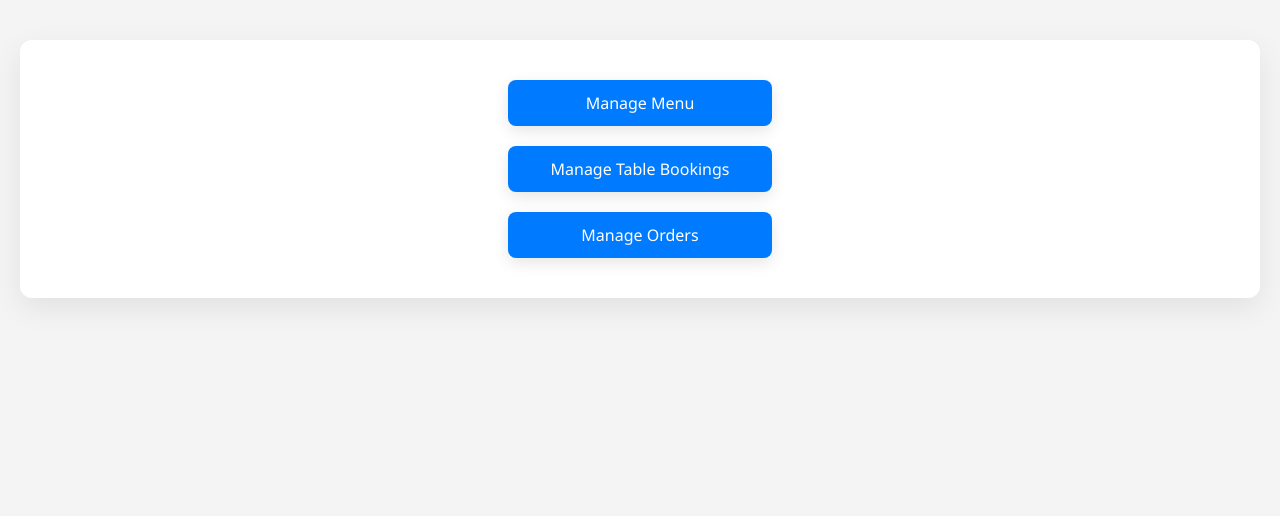
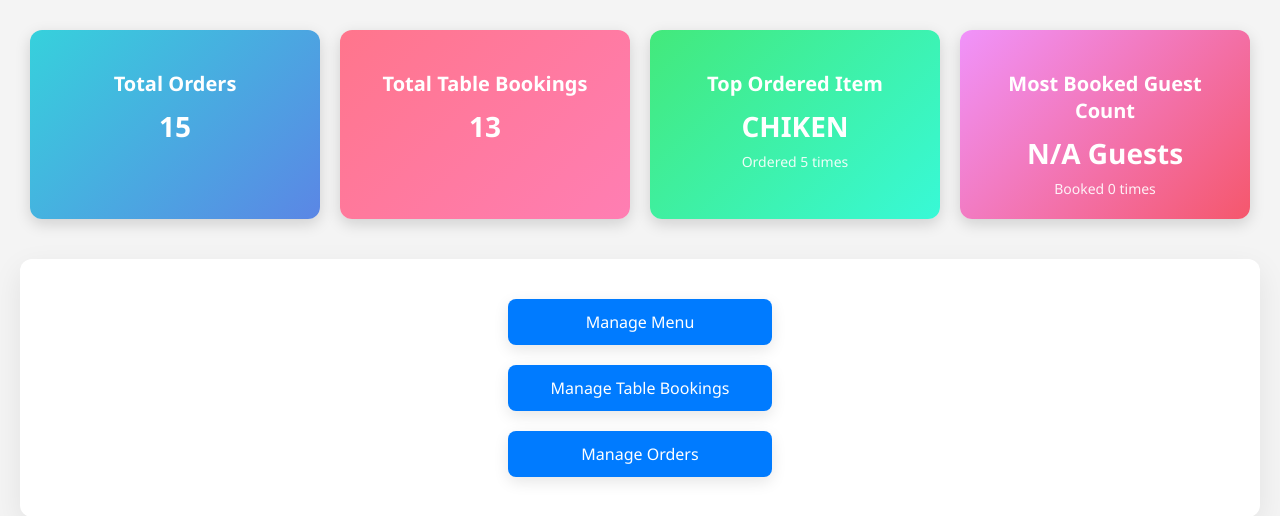
Before and after one commit to AlamNawazSha/NIMS_PROGECT, a PHP site: page /admin_dashboard.php in a window 1280 px wide. Shown: the part 62-578 px from the top of the page. Run offline with PHP 8.4, Linux system fonts and the light colour scheme; a user stored in the database is signed in; data comes from the database, SQL or seed files in the repository.

Commit message:
ADD the Anlays cart section in admin dashboard php

```diff
--- a/admin_dashboard.php
+++ b/admin_dashboard.php
@@ -12,6 +12,57 @@ header("Cache-Control: no-cache, no-store, must-revalidate");
 header("Pragma: no-cache");
 header("Expires: 0");
 ?>
+
+<!-- Analys -->
+
+<?php
+include 'config.php';
+
+// Total Orders
+$totalOrdersStmt = $pdo->prepare("SELECT COUNT(*) as total FROM orders");
+$totalOrdersStmt->execute();
+$totalOrders = $totalOrdersStmt->fetch(PDO::FETCH_ASSOC)['total'];
+
+// Total Table Bookings
+$totalBookingsStmt = $pdo->prepare("SELECT COUNT(*) as total FROM table_bookings");
+$totalBookingsStmt->execute();
+$totalBookings = $totalBookingsStmt->fetch(PDO::FETCH_ASSOC)['total'];
+
+// Most Frequently Ordered Item
+$topItemStmt = $pdo->prepare("
+    SELECT item_name, COUNT(*) AS item_count
+    FROM order_items
+    GROUP BY item_name
+    ORDER BY item_count DESC
+    LIMIT 1
+");
+$topItemStmt->execute();
+$topItem = $topItemStmt->fetch(PDO::FETCH_ASSOC);
+
+$topGuestsStmt = $pdo->prepare("
+    SELECT guests, COUNT(*) AS guest_count
+    FROM table_bookings
+    WHERE MONTH(date) = MONTH(CURRENT_DATE())
+      AND YEAR(date) = YEAR(CURRENT_DATE())
+      AND status = 'Confirmed'
+    GROUP BY guests
+    ORDER BY guest_count DESC
+    LIMIT 1
+");
+
+$topGuest = ['guests' => 'N/A', 'guest_count' => 0]; // default
+
+if ($topGuestsStmt->execute()) {
+    $result = $topGuestsStmt->fetch(PDO::FETCH_ASSOC);
+    if ($result) {
+        $topGuest = $result;
+    }
+}
+
+
+?>
+
+
 <!DOCTYPE html>
 <html lang="en">
 <head>
@@ -117,9 +168,70 @@ header("Expires: 0");
                 transform: translateY(0);
             }
         }
+
+/* Analys */
+
+.dashboard-cards {
+  display: grid;
+  grid-template-columns: repeat(auto-fit, minmax(250px, 1fr));
+  gap: 20px;
+  margin: 30px;
+}
+
+.card {
+  padding: 20px;
+  color: #fff;
+  border-radius: 12px;
+  box-shadow: 0 5px 15px rgba(0,0,0,0.15);
+  transition: 0.3s ease;
+  text-align: center;
+}
+
+.card:hover {
+  transform: translateY(-5px);
+}
+
+.total-orders {
+  background: linear-gradient(135deg, #36D1DC, #5B86E5);
+}
+
+.total-bookings {
+  background: linear-gradient(135deg, #ff758c, #ff7eb3);
+}
+
+.top-item {
+  background: linear-gradient(135deg, #43e97b, #38f9d7);
+}
+
+.top-guests {
+  background: linear-gradient(135deg, #f093fb, #f5576c);
+}
+
+.card h3 {
+  font-size: 20px;
+  margin-bottom: 10px;
+  font-weight: 600;
+}
+
+.card p {
+  font-size: 28px;
+  font-weight: bold;
+  margin: 5px 0;
+}
+
+.card small {
+  font-size: 14px;
+  opacity: 0.9;
+}
+
+
+
     </style>
 </head>
 <body>
+
+
+
 
     <div class="navbar">
         <h1>🍽️ Admin Dashboard</h1>
@@ -131,6 +243,36 @@ header("Expires: 0");
             <a href="admin_logout.php" class="logout">Logout</a>
         </div>
     </div>
+
+    <div class="dashboard-cards">
+  <!-- Total Orders -->
+  <div class="card total-orders">
+    <h3>Total Orders</h3>
+    <p><?php echo $totalOrders; ?></p>
+  </div>
+
+  <!-- Total Table Bookings -->
+  <div class="card total-bookings">
+    <h3>Total Table Bookings</h3>
+    <p><?php echo $totalBookings; ?></p>
+  </div>
+
+  <!-- Most Frequently Ordered Item -->
+  <div class="card top-item">
+    <h3>Top Ordered Item</h3>
+    <p><?php echo $topItem['item_name']; ?></p>
+    <small>Ordered <?php echo $topItem['item_count']; ?> times</small>
+  </div>
+
+  <!-- Most Booked Guest Count -->
+  <div class="card top-guests">
+  <h3>Most Booked Guest Count</h3>
+  <p><?php echo htmlspecialchars($topGuest['guests']); ?> Guests</p>
+  <small>Booked <?php echo htmlspecialchars($topGuest['guest_count']); ?> times</small>
+</div>
+
+
+</div>
 
     <div class="container fade-in">
         <a href="manage_menu.php" class="button">Manage Menu</a>
--- a/home.php
+++ b/home.php
@@ -894,9 +894,7 @@ $menu_items = $stmt->fetchAll(PDO::FETCH_ASSOC);
             <h2 class="headline-1 section-title">Every Fla vor Tells a Story</h2>
 
             <p class="section-text">
-              Lorem Ipsum is simply dummy text of the printingand typesetting industry lorem Ipsum has been the
-              industrys standard dummy text ever since the when an unknown printer took a galley of type and scrambled
-              it to make a type specimen book It has survived not only five centuries, but also the leap into.
+            Welcome to our restaurant! We offer a simple and easy way for you to book a table online and enjoy a great dining experience.... you can even order your favorite food from the comfort of your home. Whether you're planning a family dinner, a date, or a group outing, you can reserve your table in just a few clicks. Our website helps you avoid waiting in line by letting you choose your preferred time and number of guests. We aim to provide you with the best service, delicious food, and a comfortable atmosphere. Enjoy a smooth,hassle free experience - book a table or order food online today..
             </p>
 
             <div class="contact-label">Book Through Call</div>
--- a/readmore.php
+++ b/readmore.php
@@ -203,9 +203,7 @@
                   <h2 class="headline-1 section-title">Every Fla vor Tells a Story</h2>
 
                   <p class="section-text">
-                    Lorem Ipsum is simply dummy text of the printingand typesetting industry lorem Ipsum has been the
-                    industrys standard dummy text ever since the when an unknown printer took a galley of type and scrambled
-                    it to make a type specimen book It has survived not only five centuries, but also the leap into.
+                  Welcome to our restaurant! We offer a simple and easy way for you to book a table online and enjoy a great dining experience.... you can even order your favorite food from the comfort of your home. Whether you're planning a family dinner, a date, or a group outing, you can reserve your table in just a few clicks. Our website helps you avoid waiting in line by letting you choose your preferred time and number of guests. We aim to provide you with the best service, delicious food, and a comfortable atmosphere. Enjoy a smooth,hassle free experience - book a table or order food online today..
                   </p>
                   <p class="section-text">
                     Lorem Ipsum is simply dummy text of the printingand typesetting industry lorem Ipsum has been the
```
Also changed, not shown: delete_menu.php (+11 -2 lines), assets/images/logo.svg, uploads/service-1.jpg (added), uploads/service-3.jpg (added).
